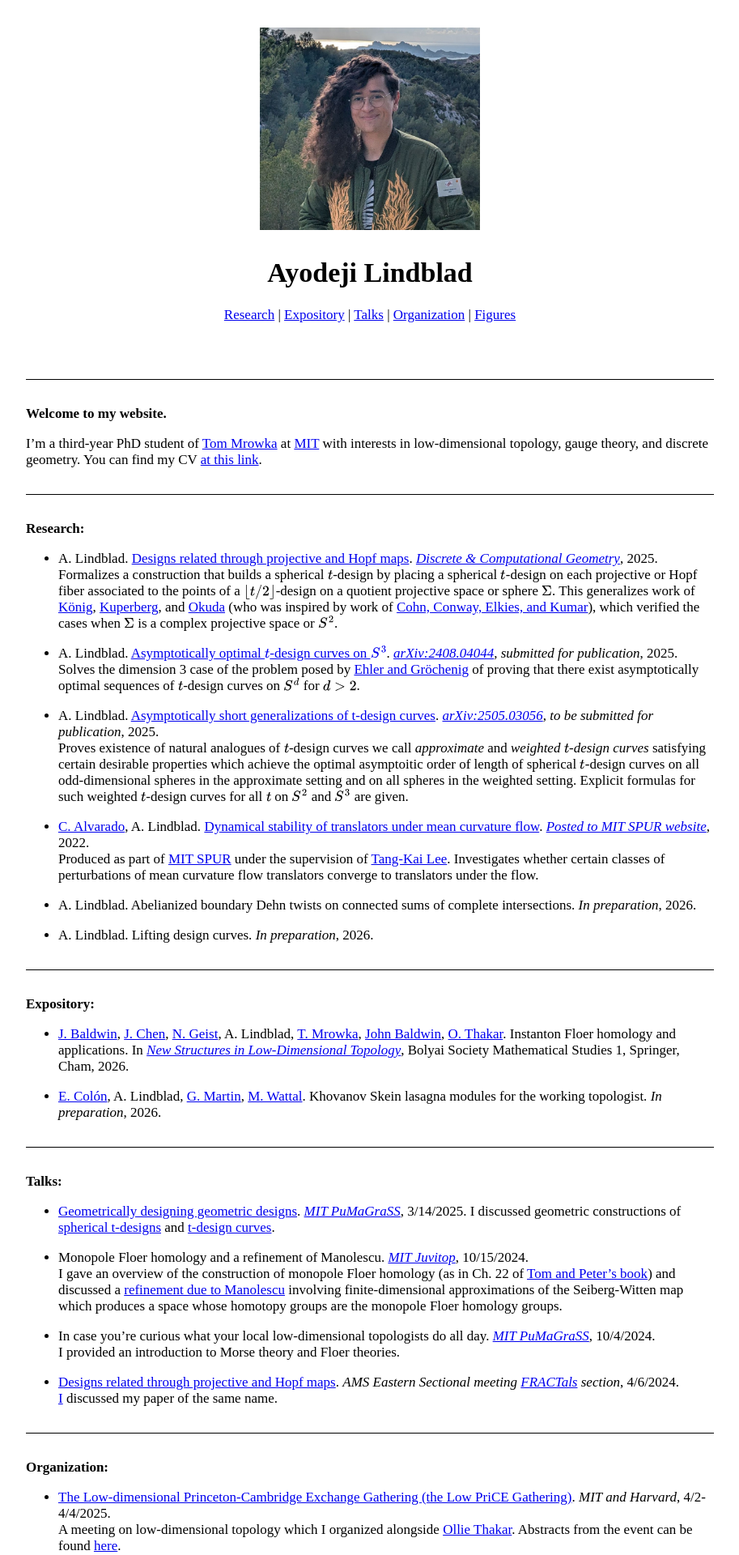
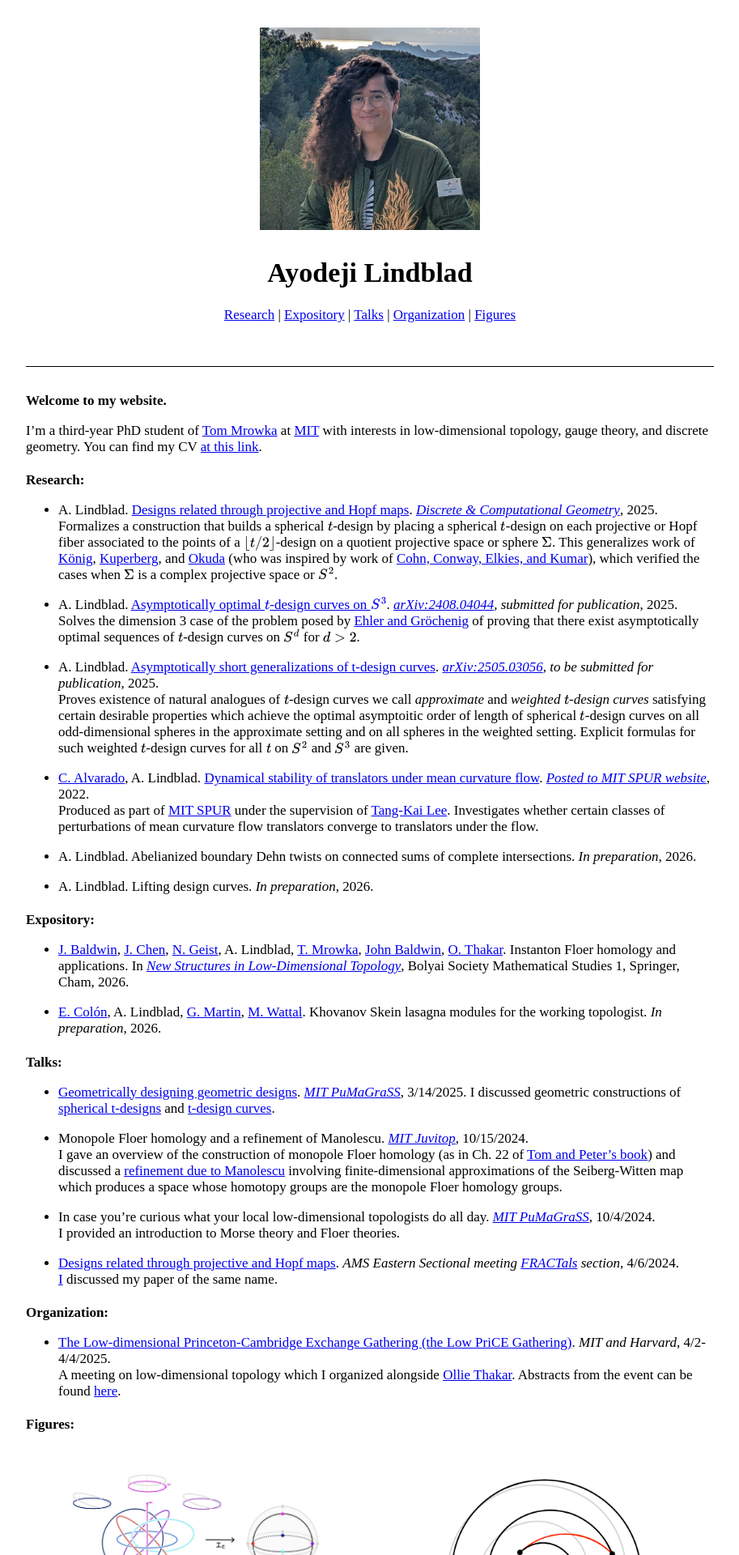
Before and after one commit to AyodejiLindblad/AyodejiLindblad.github.io, a Jekyll site: the page built from index.md, in a window 1280 px wide. Shown: the top 1920 px of the page at 81% size, without its empty margins (183-1096 px from the left). Built offline with Jekyll 4.4.1, drawn with Linux system fonts in a browser that asks for light colours; some web fonts are replaced.

Commit message:
Testing other spacing

```diff
--- a/index.md
+++ b/index.md
@@ -21,7 +21,7 @@ layout: default
   <a href="#figures">Figures</a>
 </p>
 
-<br>
+<span style="display:block; height:0.25em;"></span>
 
 ---
 
@@ -29,9 +29,8 @@ layout: default
 
 I'm a third-year PhD student of [Tom Mrowka](https://math.mit.edu/~mrowka/) at [MIT](https://math.mit.edu/directory/profile.html?pid=2594) with interests in low-dimensional topology, gauge theory, and discrete geometry. You can find my CV [at this link](https://drive.google.com/file/d/1e4w3e4dgLDcC4zWQJk_w8zFAUt9QkYEA/view?usp=drive_link).
 
+<a id="research"></a>
 ---
-
-<a id="research"></a>
 
 **Research:**
 
@@ -51,9 +50,8 @@ I'm a third-year PhD student of [Tom Mrowka](https://math.mit.edu/~mrowka/) at [
 
 * A. Lindblad. Lifting design curves. *In preparation*, 2026.
 
+<a id="expository"></a>
 ---
-
-<a id="expository"></a>
 
 **Expository:**
 
@@ -61,9 +59,8 @@ I'm a third-year PhD student of [Tom Mrowka](https://math.mit.edu/~mrowka/) at [
 
 * [E. Colón](https://www.math.harvard.edu/people/colon-enrico/), A. Lindblad, [G. Martin](https://sites.google.com/view/gagemartin/home), [M. Wattal](https://www.bc.edu/bc-web/schools/morrissey/departments/math/people/grad-students/Mira-Wattal.html). Khovanov Skein lasagna modules for the working topologist. *In preparation*, 2026.
 
+<a id="talks"></a>
 ---
-
-<a id="talks"></a>
 
 **Talks:**
 
@@ -79,18 +76,17 @@ I'm a third-year PhD student of [Tom Mrowka](https://math.mit.edu/~mrowka/) at [
 * [Designs related through projective and Hopf maps](https://meetings.ams.org/math/spring2024e/meetingapp.cgi/Paper/34013). *AMS Eastern Sectional meeting [FRACTals](https://www.ams.org/meetings/sectional/2312_program_ss15.html) section*, 4/6/2024.
     [I](https://www.instagram.com/p/C5qjPnHsUVS/?utm_source=ig_web_button_share_sheet&igsh=ZDNlZDc0MzIxNw%3D%3D&img_index=2) discussed my paper of the same name.
 
+<a id="organization"></a>
 ---
-
-<a id="organization"></a>
 
 **Organization:**
 
 * [The Low-dimensional Princeton-Cambridge Exchange Gathering (the Low PriCE Gathering)](https://sites.google.com/view/ayodeji-lowpricegathering/home). *MIT and Harvard*, 4/2-4/4/2025.
     A meeting on low-dimensional topology which I organized alongside [Ollie Thakar](https://www.math.harvard.edu/people/thakar-ollie/). Abstracts from the event can be found [here](https://drive.google.com/file/d/1eQs8u07aWJ1T0SiU6org20qM1ncSOUr5/view?usp=drivesdk).
 
+<a id="figures"></a>
 ---
 
-<a id="figures"></a>
 
 **Figures:**
 
@@ -146,4 +142,6 @@ I'm a third-year PhD student of [Tom Mrowka](https://math.mit.edu/~mrowka/) at [
 
 </div>
 
+
+---
 <br>
```
